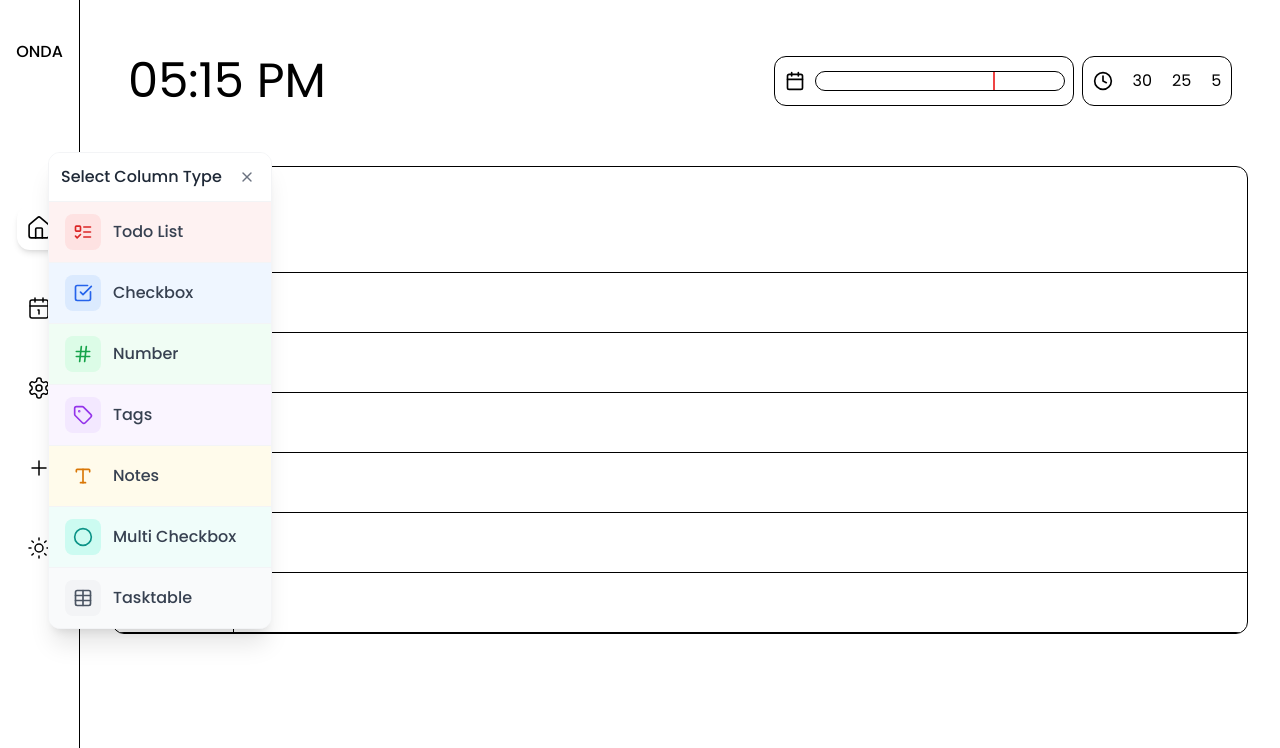
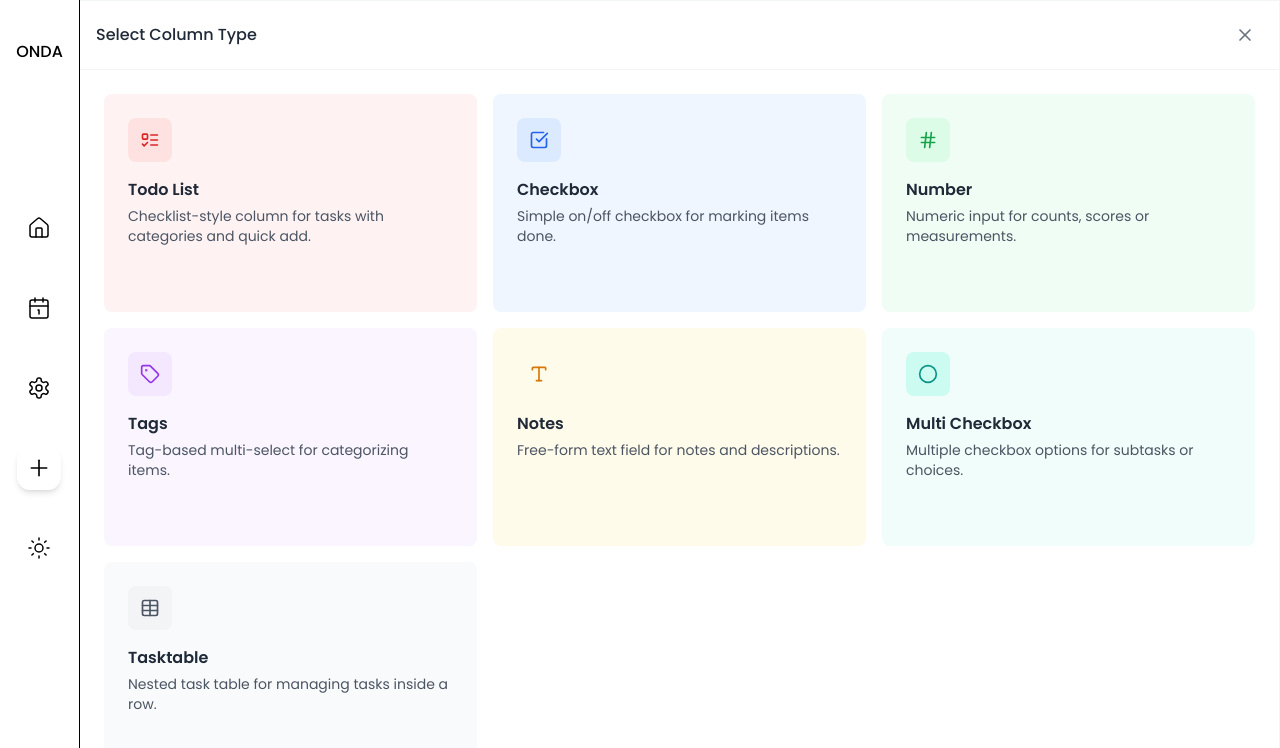
Before and after one commit to OleksandrHridzhak/Onda, a React (Create React App) app in the folder render/: page / in a window 1280 px wide. Both pictures are taken after a click on the button 39 px from the left and 468 px from the top of the page. Shown: the top 748 px of the page. Built offline with nearby package versions, Linux system fonts and the light colour scheme.

Commit message:
feat: added functionality to sidebar PLUS btn

```diff
--- a/render/src/components/features/Calendar/hooks/useCalendar.ts
+++ b/render/src/components/features/Calendar/hooks/useCalendar.ts
@@ -27,7 +27,7 @@ export interface NewEvent {
 export function useCalendar() {
   const [events, setEvents] = useState<CalendarEvent[]>([]);
   const [isLoading, setIsLoading] = useState<boolean>(false);
-  const [error, setError] = useState<any>(null);
+  const [error, setError] = useState<unknown>(null);
 
   const [showEventModal, setShowEventModal] = useState<boolean>(false);
   const [editingEventId, setEditingEventId] = useState<string | null>(null);
--- a/render/src/components/features/Calendar/hooks/useCalendarLayout.ts
+++ b/render/src/components/features/Calendar/hooks/useCalendarLayout.ts
@@ -109,7 +109,6 @@ export function useCalendarLayout(events: CalendarEvent[] = []) {
       getWeekNumber(new Date(event.date));
 
     events.forEach((event) => {
-      const eventDate = new Date(event.date);
       const dayIndex = day.getDay();
 
       if (!event.isRepeating) {
--- a/render/src/components/features/PlannerHeader/ColumnTypeSelector.tsx
+++ b/render/src/components/features/PlannerHeader/ColumnTypeSelector.tsx
@@ -13,6 +13,7 @@ import {
 interface ColumnType {
   id: string;
   label: string;
+  description?: string;
   icon: React.ReactElement;
   bgColor: string;
   hoverColor: string;
@@ -33,6 +34,8 @@ const ColumnTypeSelector: React.FC<ColumnTypeSelectorProps> = ({
     {
       id: 'todo',
       label: 'Todo List',
+      description:
+        'Checklist-style column for tasks with categories and quick add.',
       icon: (
         <ListTodo
           className={`w-5 h-5 ${darkMode ? 'text-red-400' : 'text-red-600'}`}
@@ -44,6 +47,7 @@ const ColumnTypeSelector: React.FC<ColumnTypeSelectorProps> = ({
     {
       id: 'checkbox',
       label: 'Checkbox',
+      description: 'Simple on/off checkbox for marking items done.',
       icon: (
         <CheckSquare
           className={`w-5 h-5 ${darkMode ? 'text-blue-400' : 'text-blue-600'}`}
@@ -55,6 +59,7 @@ const ColumnTypeSelector: React.FC<ColumnTypeSelectorProps> = ({
     {
       id: 'numberbox',
       label: 'Number',
+      description: 'Numeric input for counts, scores or measurements.',
       icon: (
         <Hash
           className={`w-5 h-5 ${darkMode ? 'text-green-400' : 'text-green-600'}`}
@@ -66,6 +71,7 @@ const ColumnTypeSelector: React.FC<ColumnTypeSelectorProps> = ({
     {
       id: 'multiselect',
       label: 'Tags',
+      description: 'Tag-based multi-select for categorizing items.',
       icon: (
         <Tag
           className={`w-5 h-5 ${darkMode ? 'text-purple-400' : 'text-purple-600'}`}
@@ -78,6 +84,7 @@ const ColumnTypeSelector: React.FC<ColumnTypeSelectorProps> = ({
     {
       id: 'text',
       label: 'Notes',
+      description: 'Free-form text field for notes and descriptions.',
       icon: (
         <Type
           className={`w-5 h-5 ${darkMode ? 'text-amber-400' : 'text-amber-600'}`}
@@ -89,6 +96,7 @@ const ColumnTypeSelector: React.FC<ColumnTypeSelectorProps> = ({
     {
       id: 'multicheckbox',
       label: 'Multi Checkbox',
+      description: 'Multiple checkbox options for subtasks or choices.',
       icon: (
         <Circle
           className={`w-5 h-5 ${darkMode ? 'text-teal-400' : 'text-teal-600'}`}
@@ -100,6 +108,7 @@ const ColumnTypeSelector: React.FC<ColumnTypeSelectorProps> = ({
     {
       id: 'tasktable',
       label: 'Tasktable',
+      description: 'Nested task table for managing tasks inside a row.',
       icon: (
         <Table
           className={`w-5 h-5 ${darkMode ? 'text-gray-400' : 'text-gray-600'}`}
@@ -112,10 +121,23 @@ const ColumnTypeSelector: React.FC<ColumnTypeSelectorProps> = ({
 
   return (
     <div
-      className={` mt-1 w-56 ${darkMode ? 'bg-gray-800 border-gray-700' : 'bg-white border-gray-100'} rounded-xl shadow-xl z-20 border overflow-hidden animate-fade-in`}
+      className={`fixed inset-0 md:left-20 z-50`}
+      role="dialog"
+      aria-modal="true"
+      onClick={(e) => {
+        if (e.target === e.currentTarget) onCancel();
+      }}
+      onKeyDown={(e) => {
+        if (e.key === 'Escape') onCancel();
+      }}
+      tabIndex={-1}
+    >
+      {/* Panel occupies full viewport except left sidebar on md+ */}
+      <div
+        className={`relative w-full h-full ${darkMode ? 'bg-gray-900 border-gray-700' : 'bg-white border-gray-100'} z-50 border md:border-l-0 overflow-auto animate-fade-in`}
       >
         <div
-        className={`p-3 border-b ${darkMode ? 'border-gray-700 bg-gray-800' : 'border-gray-100 bg-white'} flex justify-between items-center`}
+          className={`p-4 border-b ${darkMode ? 'border-gray-700 bg-gray-800' : 'border-gray-100 bg-white'} flex justify-between items-center sticky top-0 z-10`}
         >
           <h3
             className={`font-medium ${darkMode ? 'text-gray-200' : 'text-gray-800'}`}
@@ -124,36 +146,44 @@ const ColumnTypeSelector: React.FC<ColumnTypeSelectorProps> = ({
           </h3>
           <button
             onClick={onCancel}
-          className={`p-1 rounded-full ${darkMode ? 'hover:bg-gray-700' : 'hover:bg-gray-100'} transition-colors`}
+            className={`p-2 rounded-full ${darkMode ? 'hover:bg-gray-700' : 'hover:bg-gray-100'} transition-colors`}
             aria-label="Close"
           >
             <X
-            className={`w-4 h-4 ${darkMode ? 'text-gray-400' : 'text-gray-500'}`}
+              className={`w-5 h-5 ${darkMode ? 'text-gray-400' : 'text-gray-500'}`}
             />
           </button>
         </div>
 
         <div
-        className={`divide-y ${darkMode ? 'divide-gray-700' : 'divide-gray-100'}`}
+          className={`grid grid-cols-1 md:grid-cols-2 lg:grid-cols-3 gap-4 p-6 h-[calc(100%-64px)] overflow-auto`}
         >
           {columnTypes.map((type) => (
             <button
               key={type.id}
               onClick={() => onSelect(type.id)}
-            className={`w-full px-4 py-3 flex items-center space-x-3 transition-all duration-200 ${type.bgColor} ${type.hoverColor}`}
+              className={`w-full h-full flex flex-col items-start justify-start gap-4 p-6 transition-all duration-200 ${type.bgColor} ${type.hoverColor} rounded-lg`}
             >
               <div
-              className={`p-2 rounded-lg ${darkMode ? 'bg-opacity-70' : ''} ${type.bgColor.replace(darkMode ? '900' : '50', darkMode ? '800' : '100')}`}
+                className={`p-3 rounded-lg ${darkMode ? 'bg-opacity-70' : ''} ${type.bgColor.replace(darkMode ? '900' : '50', darkMode ? '800' : '100')}`}
               >
                 {type.icon}
               </div>
-            <span
-              className={`font-medium ${darkMode ? 'text-gray-200' : 'text-gray-700'}`}
+              <div className="text-left">
+                <div
+                  className={`font-semibold ${darkMode ? 'text-gray-100' : 'text-gray-800'}`}
                 >
                   {type.label}
-            </span>
+                </div>
+                <div
+                  className={`text-sm mt-1 ${darkMode ? 'text-gray-300' : 'text-gray-600'}`}
+                >
+                  {type.description}
+                </div>
+              </div>
             </button>
           ))}
+        </div>
       </div>
     </div>
   );
--- a/render/src/components/features/PlannerHeader/index.tsx
+++ b/render/src/components/features/PlannerHeader/index.tsx
@@ -1,6 +1,4 @@
 import React from 'react';
-import { useDispatch } from 'react-redux';
-import { store } from '../../../store';
 import PomodoroWidget from './widgets/PomodoroWidget';
 import TimelineWidget from './widgets/TimelineWidget';
 import { TimeWidget } from './widgets/TimeWidget';
@@ -14,8 +12,6 @@ const PlannerHeader: React.FC<PlannerHeaderProps> = ({
   darkTheme = false,
   layout = ['TimelineWidget', 'PomodoroWidget'],
 }) => {
-  const dispatch = useDispatch<typeof store.dispatch>();
-
   const widgetComponents: Record<
     string,
     React.ComponentType<{ darkTheme?: boolean }>
--- a/render/src/components/features/Table/Table.tsx
+++ b/render/src/components/features/Table/Table.tsx
@@ -43,7 +43,7 @@ const Table: React.FC = () => {
     id: daysColumnId || 'days',
     name: daysColumnData?.Name || 'Days',
     type: 'days',
-    width: daysColumnData?.Width || 120,
+    width: daysColumnData?.Width || 135,
   };
 
   // Sync row heights across all table columns
@@ -96,7 +96,7 @@ const Table: React.FC = () => {
 
               <TableItemWrapper
                 key={'filler'}
-                column={{ id: 'filler', type: 'filler', width: 0 }}
+                column={{ id: 'filler', type: 'filler', width: 'auto' }}
               >
                 <FillerColumn />
               </TableItemWrapper>
--- a/render/src/components/features/Table/TableLogic.tsx
+++ b/render/src/components/features/Table/TableLogic.tsx
@@ -34,7 +34,5 @@ export const useTableLogic = () => {
  * Повертає стилі ширини для колонки
  */
 export const getWidthStyle = (column: any): React.CSSProperties => {
-  if (column.type === 'days') return { width: '120px', minWidth: '120px' };
-  if (column.type === 'filler') return { width: 'auto', minWidth: '0px' };
   return { width: `${column.width}px`, minWidth: `${column.width}px` };
 };
--- a/render/src/components/layout/Sidebar.tsx
+++ b/render/src/components/layout/Sidebar.tsx
@@ -68,24 +68,26 @@ const Sidebar: React.FC = () => {
         >
           {sideBarItems.map((item) => {
             const Icon = item.icon;
+            const isActive = !showColumnSelector && active === item.name;
             return (
               <Link
                 key={item.name}
                 to={item.path}
-                onClick={() => setActive(item.name as ActivePage)}
+                onClick={() => {
+                  setActive(item.name as ActivePage);
+                  setShowColumnSelector(false);
+                }}
               >
                 <li
                   className={`transition-all duration-300 ease-in-out transform p-2 rounded-xl ${
-                    active === item.name
+                    isActive
                       ? 'bg-primaryColor scale-110 hover:scale-120 shadow-md text-linkActiveText'
                       : 'text-linkInactiveText hover:scale-105 hover:bg-linkInactiveHoverBg'
                   }`}
                 >
                   <Icon
                     className={`w-6 h-6 transition-colors duration-300 ${
-                      active === item.name
-                        ? 'text-iconActive'
-                        : 'text-iconInactive'
+                      isActive ? 'text-iconActive' : 'text-iconInactive'
                     } `}
                     strokeWidth={1.5}
                   />
@@ -98,19 +100,45 @@ const Sidebar: React.FC = () => {
           <li
             role="button"
             tabIndex={0}
-            className={`transition-all duration-300 ease-in-out transform p-2 rounded-xl text-linkInactiveText hover:scale-105 hover:bg-linkInactiveHoverBg`}
-            onClick={() => setShowColumnSelector(true)}
-            onKeyDown={(e) => {
-              if (e.key === 'Enter' || e.key === ' ') {
-                e.preventDefault();
+            className={`transition-all duration-300 ease-in-out transform p-2 rounded-xl ${
+              showColumnSelector
+                ? 'bg-primaryColor scale-110 hover:scale-120 shadow-md text-linkActiveText'
+                : 'text-linkInactiveText hover:scale-105 hover:bg-linkInactiveHoverBg'
+            } ${active === 'settings' ? 'opacity-50 cursor-not-allowed hover:scale-100 hover:bg-transparent' : ''}`}
+            onClick={() => {
+              if (active === 'settings') return;
+              if (active === 'calendar') {
+                window.dispatchEvent(
+                  new CustomEvent('open-calendar-new-event'),
+                );
+                setShowColumnSelector(false);
+              } else {
                 setShowColumnSelector(true);
               }
             }}
+            onKeyDown={(e) => {
+              if (active === 'settings') return;
+              if (e.key === 'Enter' || e.key === ' ') {
+                e.preventDefault();
+                if (active === 'calendar') {
+                  window.dispatchEvent(
+                    new CustomEvent('open-calendar-new-event'),
+                  );
+                  setShowColumnSelector(false);
+                } else {
+                  setShowColumnSelector(true);
+                }
+              }
+            }}
             aria-label="Open add column selector"
-            title="Add column"
+            aria-pressed={showColumnSelector}
+            aria-disabled={active === 'settings'}
+            title={
+              active === 'settings' ? 'Disabled in Settings' : 'Add column'
+            }
           >
             <Plus
-              className={`w-6 h-6 transition-colors duration-300 text-iconInactive`}
+              className={`w-6 h-6 transition-colors duration-300 ${showColumnSelector ? 'text-iconActive' : 'text-iconInactive'}`}
               strokeWidth={1.5}
             />
           </li>
--- a/render/src/store/tableSlice/constants.ts
+++ b/render/src/store/tableSlice/constants.ts
@@ -3,7 +3,7 @@ export const COLUMN_WIDTHS = {
   CHECKBOX: 50,
   NUMBERBOX: 60,
   TEXT: 130,
-  MULTISELECT: 90,
+  MULTISELECT: 120,
   MULTICHECKBOX: 50,
   TASKTABLE: 150,
 };
```
Also changed, not shown: render/src/components/features/Calendar/CalendarHeader.tsx (+0 -36 lines), render/src/components/pages/CalendarPage.tsx (+18 -8 lines), render/src/services/columnsDB.js (+14 -8 lines), 1 other file (tests, documents, lock files or other folders). Lines whose indentation alone changed are shown as unchanged.
